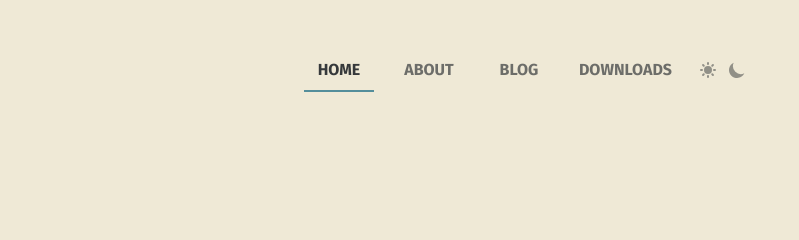
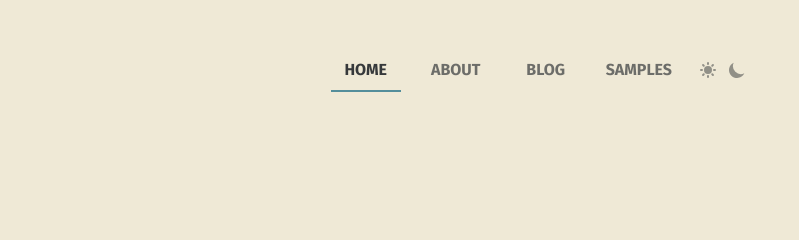
Before and after one commit to raddevus/MakeGamesWithJSWeb, an Astro site: page / in a window 1280 px wide. Shown: the top 240 px of the page, 481-1280 px from the left. Built offline with nearby package versions, Linux system fonts and the light colour scheme; Astro itself is replaced by a stand-in of ours; no server answers.

Commit message:
updated Nav to use samples instead of downloads

```diff
--- a/src/components/Nav.astro
+++ b/src/components/Nav.astro
@@ -66,7 +66,7 @@ const { current = '' } = Astro.props;
   <a class={current === "" ? "selected" : ""} href='/'>home</a>
   <a class={current === "about" ? "selected" : ""} href='/about'>about</a>
   <a class={current === "blog" ? "selected" : ""} href='/blog'>blog</a>
-  <a class={current === "downloads" ? "selected" : ""} href='/downloads'>downloads</a>
+  <a class={current === "downloads" ? "selected" : ""} href='/samples'>samples</a>
   <div class="theme-toggle-container">
     <ThemeToggleButton client:load />
   </div>
```
